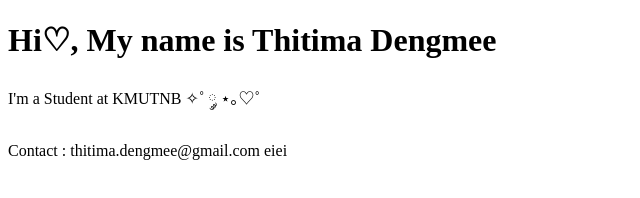
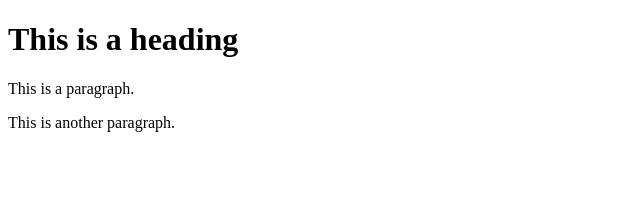
Before and after one commit to muffinyyss/github-desktop-project, a plain HTML site: page index.html in a window 1280 px wide. Shown: the whole page, without its empty margins (0-640 px from the left). Drawn offline with Linux system fonts and the light colour scheme.

Commit message:
First html
First html

```diff
--- a/index.html
+++ b/index.html
@@ -3,11 +3,13 @@
 <head>
     <meta charset="UTF-8">
     <meta name="viewport" content="width=device-width, initial-scale=1.0">
-    <title>Profile</title>
+    <title>Page Title</title>
 </head>
 <body>
-    <h1>Hi♡, My name is Thitima Dengmee</h1>
-    <p>I'm a Student at KMUTNB ✧˚ ༘ ⋆｡♡˚</p>
-    <footer>Contact : thitima.dengmee@gmail.com eiei </footer>
+    <h1>This is a heading</h1>
+    <p>This is a paragraph.</p>
+    <p>This is another paragraph.</p>
+
+
 </body>
 </html>
```
